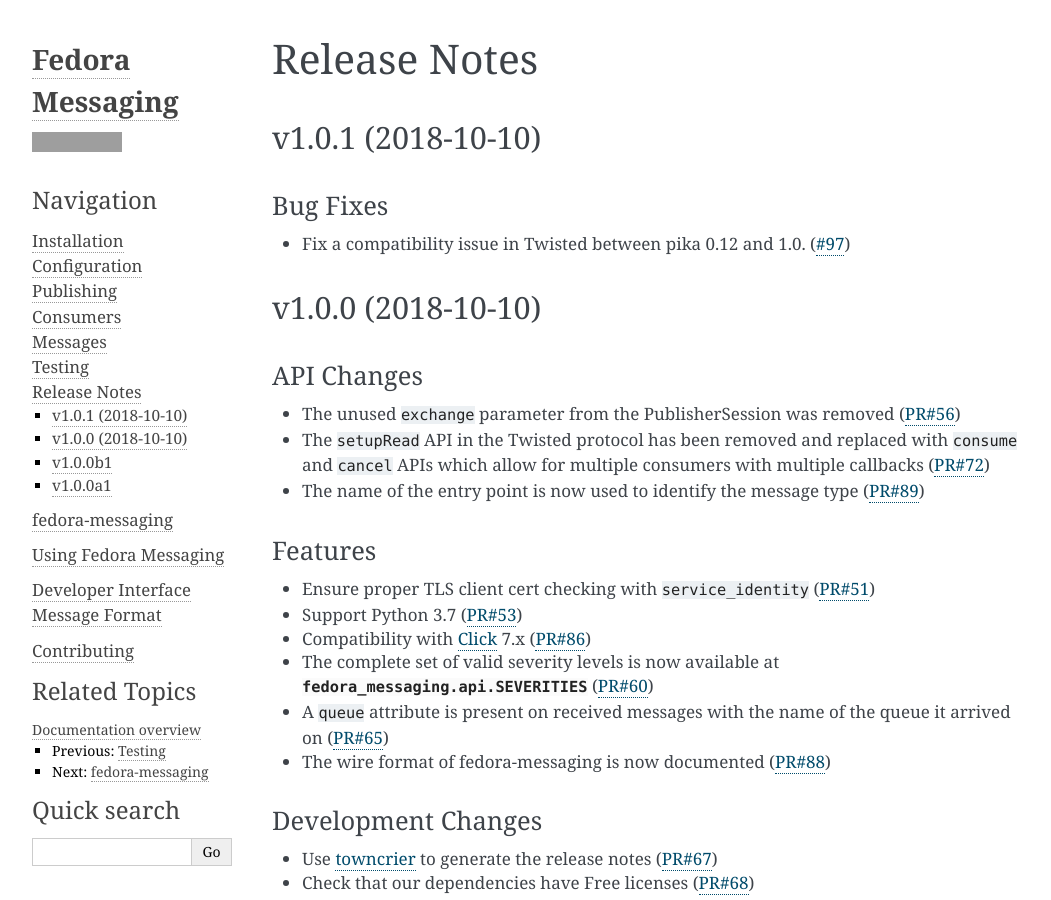
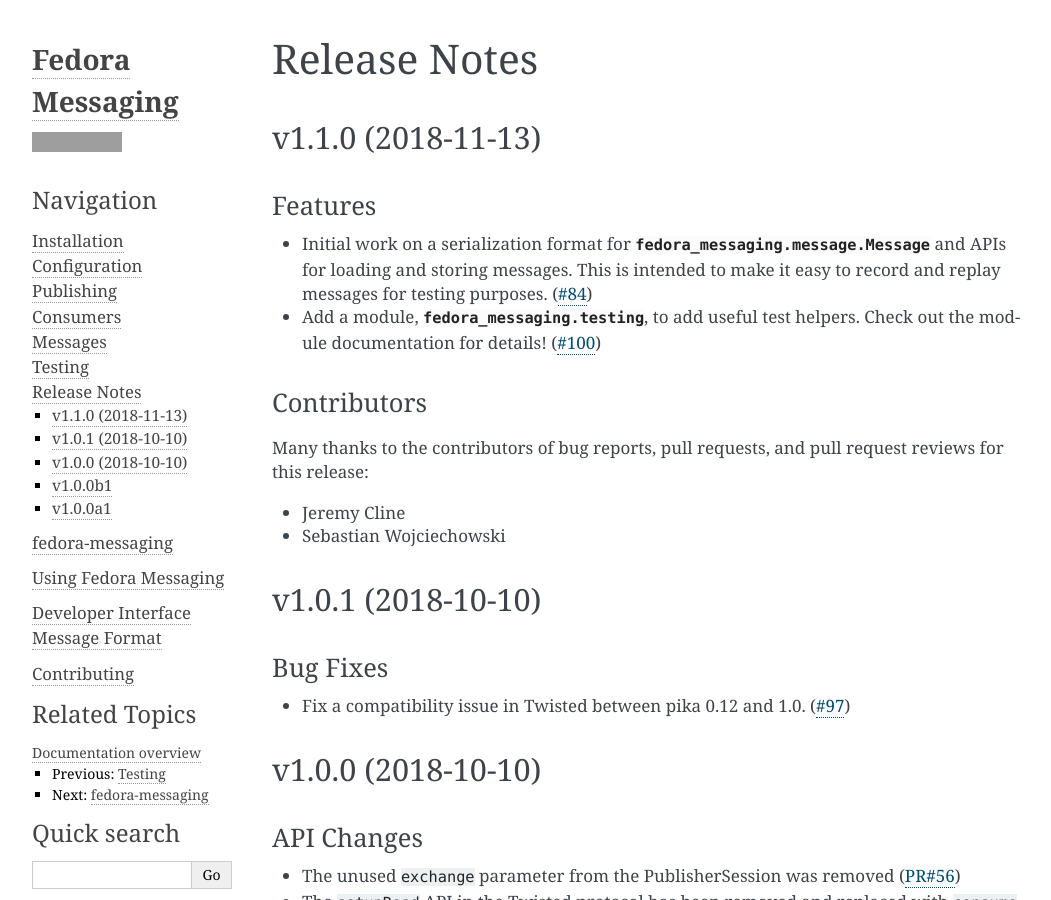
Before and after one commit to fedora-infra/fedora-messaging, a Sphinx documentation site: the page built from docs/changelog.rst, in a window 1280 px wide and 900 px high. Shown: the whole window, without its empty margins (98-1149 px from the left). Built offline with Sphinx 7.4.7, drawn with Linux system fonts in a browser that asks for light colours; grey boxes are pictures that could not be loaded.

Commit message:
Prepare v1.1.0
Signed-off-by: Jeremy Cline <jcline@redhat.com>

```diff
--- a/docs/changelog.rst
+++ b/docs/changelog.rst
@@ -3,6 +3,32 @@
 =============
 
 .. towncrier release notes start
+
+v1.1.0 (2018-11-13)
+===================
+
+Features
+--------
+
+* Initial work on a serialization format for
+  :class:`fedora_messaging.message.Message` and APIs for loading and storing
+  messages. This is intended to make it easy to record and replay messages for
+  testing purposes.
+  (`#84 <https://github.com/fedora-infra/fedora-messaging/issues/84>`_)
+
+* Add a module, :mod:`fedora_messaging.testing`, to add useful test helpers.
+  Check out the module documentation for details!
+  (`#100 <https://github.com/fedora-infra/fedora-messaging/issues/100>`_)
+
+
+Contributors
+------------
+Many thanks to the contributors of bug reports, pull requests, and pull request
+reviews for this release:
+
+* Jeremy Cline
+* Sebastian Wojciechowski
+
 
 v1.0.1 (2018-10-10)
 ===================
--- a/fedora_messaging/__init__.py
+++ b/fedora_messaging/__init__.py
@@ -15,4 +15,4 @@
 # with this program; if not, write to the Free Software Foundation, Inc.,
 # 51 Franklin Street, Fifth Floor, Boston, MA 02110-1301 USA.
 
-__version__ = "1.0.1"
+__version__ = "1.1.0"
```
